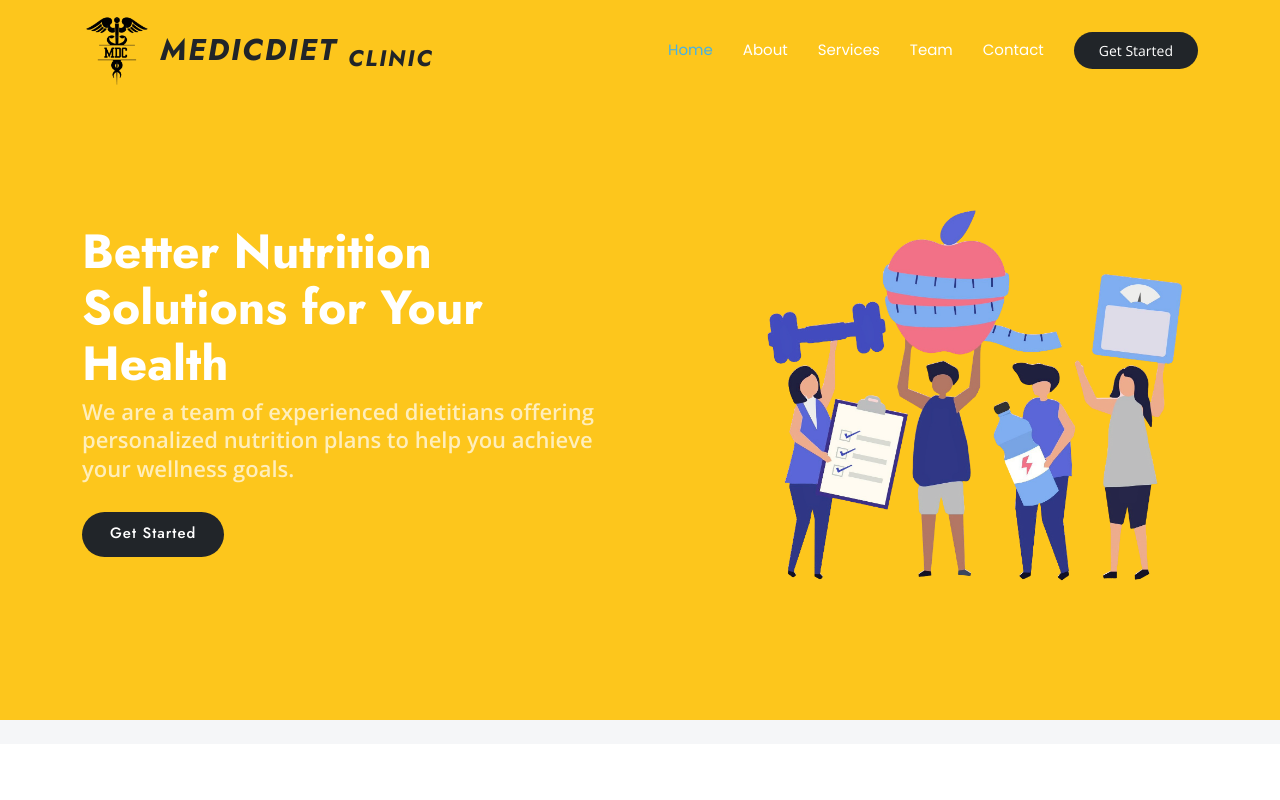
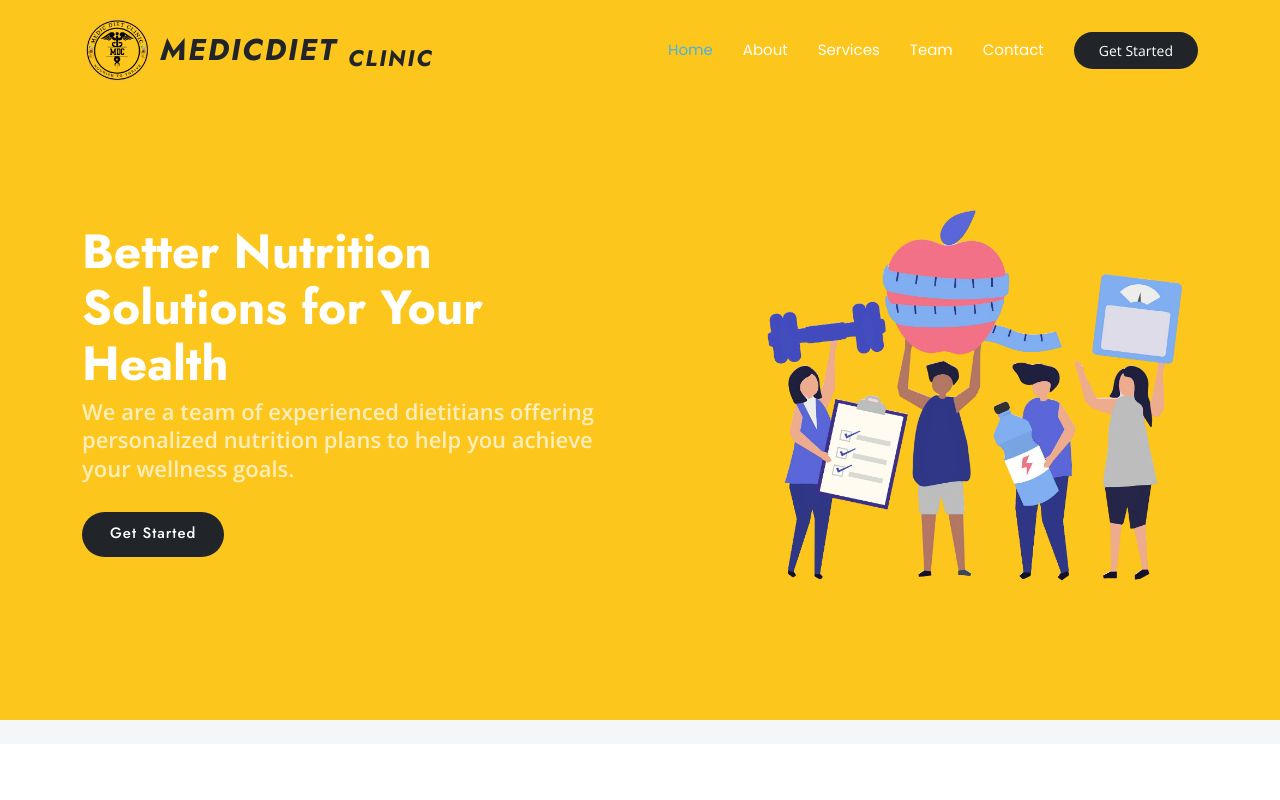
Before and after one commit to dev-caroline/Medicdiet-Clinic, a plain HTML site: page index.html in a window 1280 px wide. Shown: the top 800 px of the page. Drawn offline with nearby package versions, Linux system fonts and the light colour scheme.

Commit message:
logo change

```diff
--- a/index.html
+++ b/index.html
@@ -44,7 +44,7 @@
 
       <a href="index.html" class="logo d-flex align-items-center me-auto">
         <!-- Uncomment the line below if you also wish to use an image logo -->
-        <img src="images/Logo-removebg-preview (2).png" width="70" alt="">
+        <img src="images/MEDIc_Diet_clinic__2_-removebg-preview.png" width="70" alt="">
         <h1 class="sitename text-dark fw-bold fst-italic">MEDICDIET <sub>CLINIC</sub></h1>
       </a>
 
```
Also changed, not shown: images/MEDIc Diet clinic (2).png (added), images/MEDIc_Diet_clinic__2_-removebg-preview.png (added).
